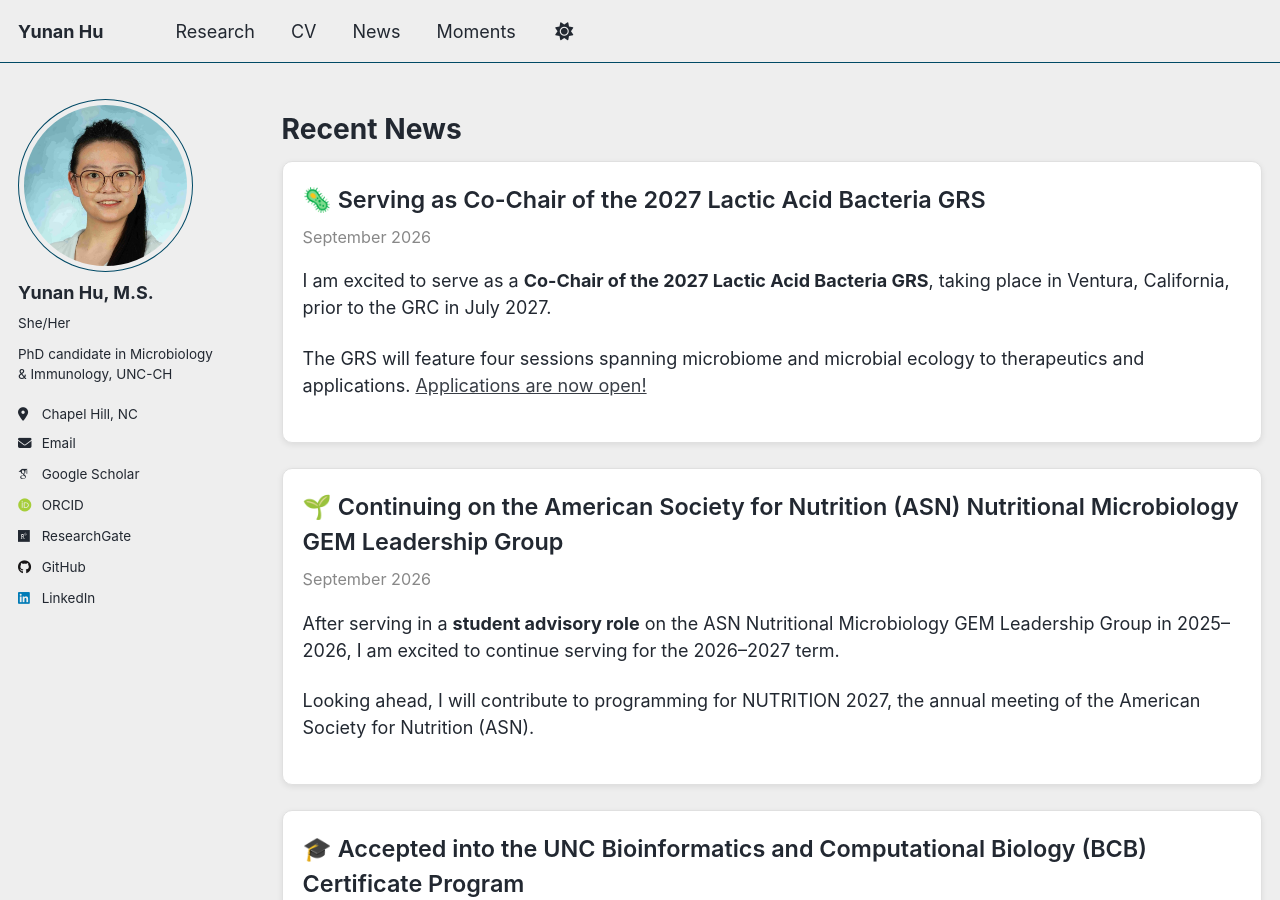
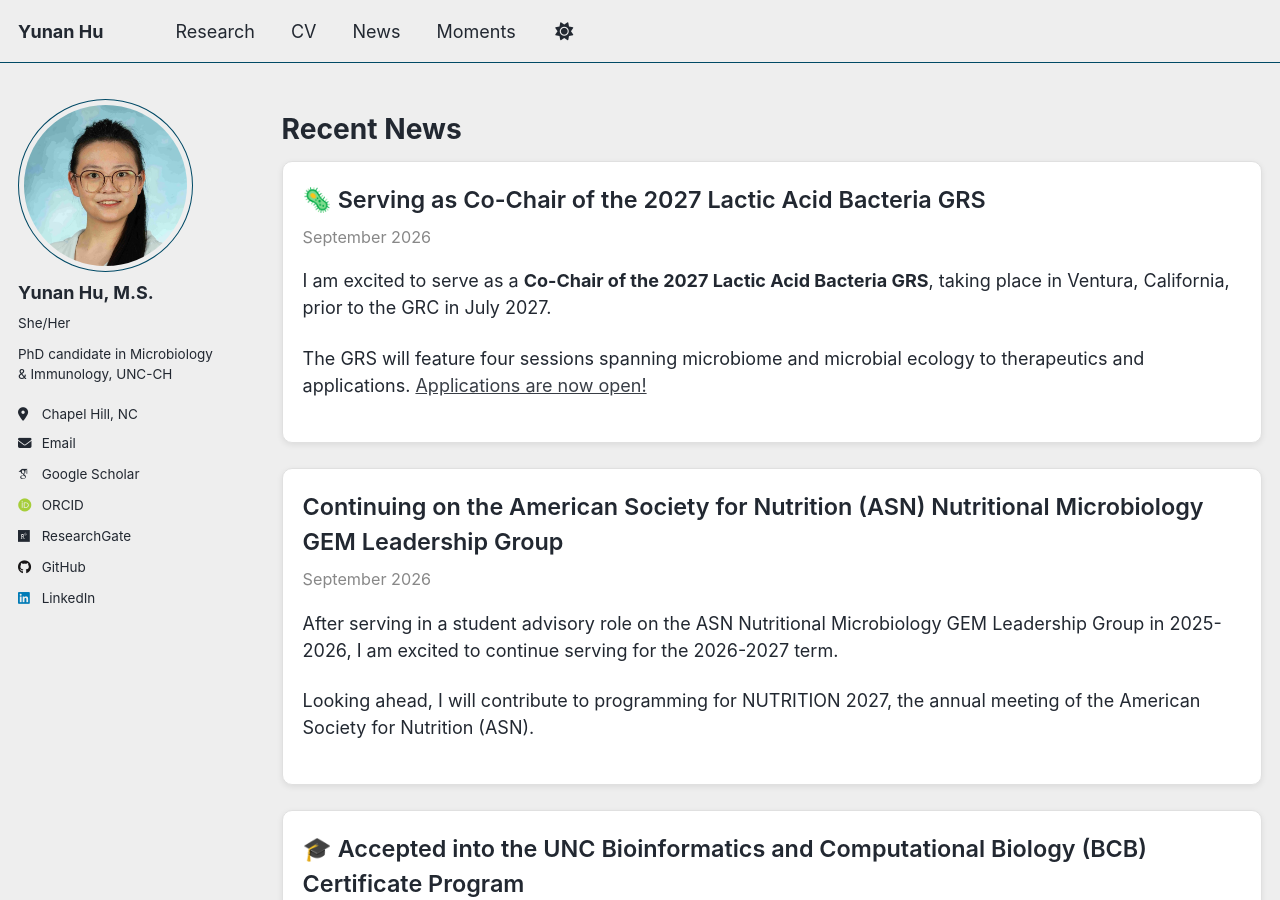
Before and after one commit to Yunan0525/Yunan0525.github.io, a Jekyll site: the page built from _pages/news.md, in a window 1280 px wide and 900 px high. Built offline with Jekyll 4.4.1, drawn with Linux system fonts in a browser that asks for light colours; some web fonts are replaced; a script that is not in the unit is left out; comment, search, counter and statistics services are not loaded.

Commit message:
Update news.md

```diff
--- a/_pages/news.md
+++ b/_pages/news.md
@@ -76,11 +76,11 @@ author_profile: true
 </div>
 
 <div class="news-card">
-  <div class="news-title">🌱 Continuing on the American Society for Nutrition (ASN) Nutritional Microbiology GEM Leadership Group</div>
+  <div class="news-title">Continuing on the American Society for Nutrition (ASN) Nutritional Microbiology GEM Leadership Group</div>
   <div class="news-date">September 2026</div>
 
   <p>
-    After serving in a <strong>student advisory role</strong> on the ASN Nutritional Microbiology GEM Leadership Group in 2025–2026, I am excited to continue serving for the 2026–2027 term.
+    After serving in a student advisory role on the ASN Nutritional Microbiology GEM Leadership Group in 2025-2026, I am excited to continue serving for the 2026-2027 term.
   </p>
 
   <p>
```
